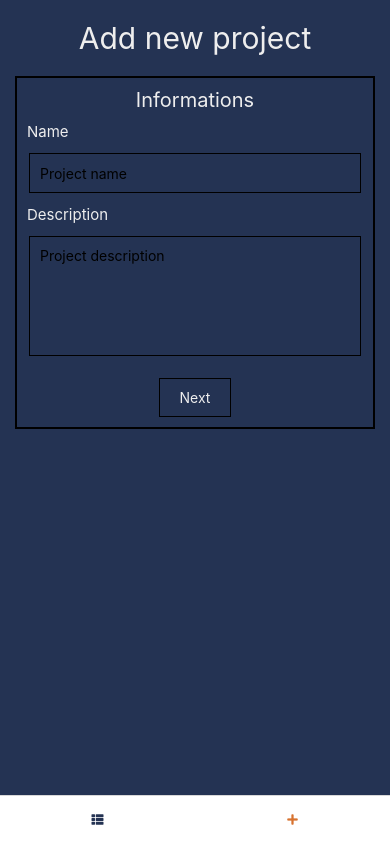
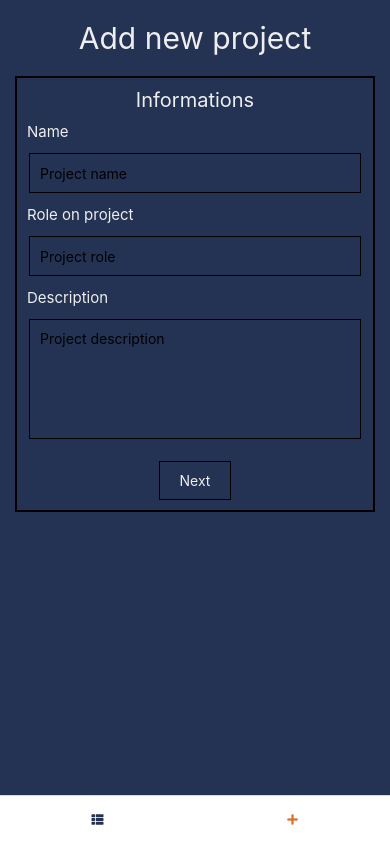
Before and after one commit to WildCodeSchool/2109-wns-remote3-jahbaf-mobile, a React Native app: screen /AddProject in a window 390 px wide. Built offline with nearby package versions, Linux system fonts and the light colour scheme.

Commit message:
feat: added role name on project creation

```diff
--- a/models/project.models.ts
+++ b/models/project.models.ts
@@ -1,6 +1,7 @@
 export interface ProjectInput {
     name: string,
     description?: string,
+    role: string
 };
 
 export interface Project {
--- a/screens/AddProject.tsx
+++ b/screens/AddProject.tsx
@@ -9,6 +9,7 @@ import { useApolloClient, useMutation } from "@apollo/client";
 const emptyProjectInfos: ProjectInput = {
   name: '',
   description: '',
+  role: ''
 }
 
 export const AddProject = ({ navigation }: any) =>{
@@ -24,7 +25,8 @@ export const AddProject = ({ navigation }: any) =>{
   const [mutateProject, { loading, error, data }] = useMutation(CREATE_PROJECT_MUTATION, {
     variables: {
       projectInput: {
-        name: projectData.name,
+        projectName: projectData.name,
+        roleName: projectData.role,
         description: projectData.description,
       }
     },
@@ -68,6 +70,12 @@ export const AddProject = ({ navigation }: any) =>{
               style={styles.inputName}
               placeholder="Project name"
               onChangeText={(text: string) => setProjectData({ ...projectData, name: text.trim() })}
+            />
+            <Text style={styles.inputTitle}>Role on project</Text>
+            <TextInput
+              style={styles.inputName}
+              placeholder="Project role"
+              onChangeText={(text: string) => setProjectData({ ...projectData, role: text.trim() })}
             />
             <Text style={styles.inputTitle}>Description</Text>
             <TextInput
```
